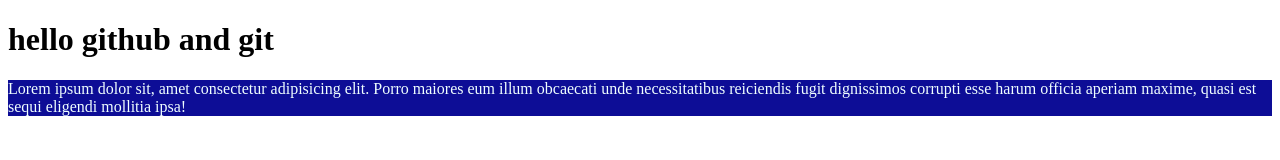
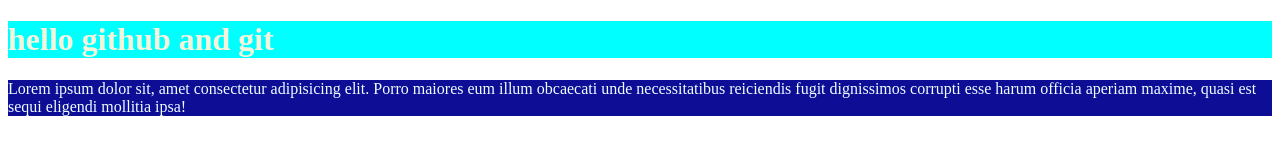
Before and after one commit to manahil212/first-website, a plain HTML site: page index.html in a window 1280 px wide. Drawn offline with Linux system fonts and the light colour scheme.

Commit message:
color changes

```diff
--- a/style.css
+++ b/style.css
@@ -2,3 +2,7 @@ p{
     background-color: rgb(13, 13, 150);
     color: azure;
 }
+h1{
+    background-color: aqua;
+    color: beige;
+}
```
